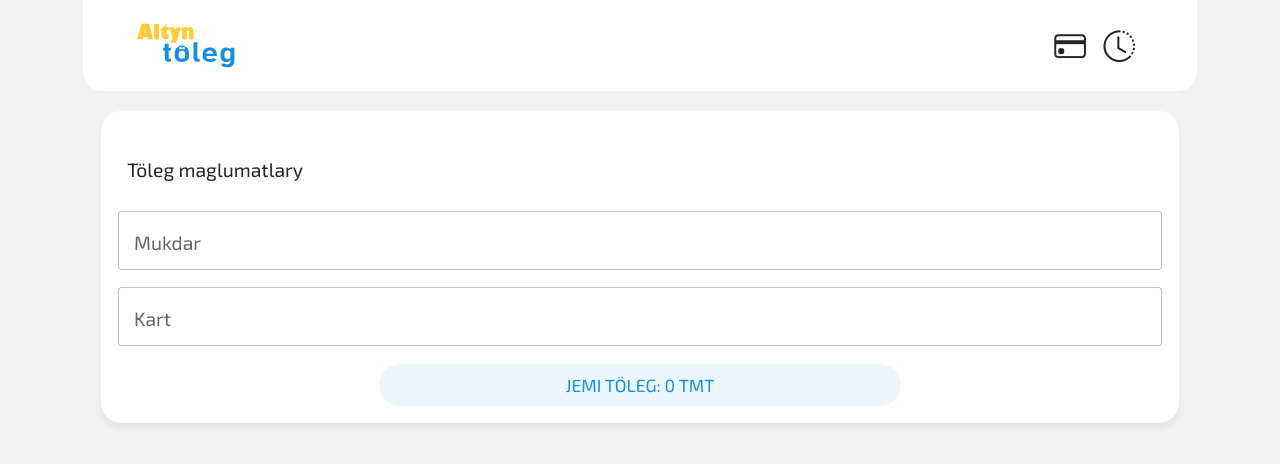
After one commit to neharix/altyn_toleg, a Django app: page /recharge/ in a window 1280 px wide. The commit adds this page. Shown: the top 464 px of the page. Run offline with Django 5.2, Linux system fonts and the light colour scheme; some libraries are stand-ins or nearby versions.

Commit message:
recharge page added

```diff
--- a/main/static/css/floating_input.css
+++ b/main/static/css/floating_input.css
@@ -3,6 +3,7 @@
 }
 
 .floating-label__input {
+    width: 100%;
     display: flex;
     padding: 13px 14px 14px 15px;
     border: none !important;
@@ -70,7 +71,7 @@
 .floating-label__input:hover~.floating-label__outline .floating-label__leading,
 .floating-label__input:hover~.floating-label__outline .floating-label__notch,
 .floating-label__input:hover~.floating-label__outline .floating-label__trailing {
-    border-color: rgba(0, 0, 0, 0.87);
+    border-color: rgba(100, 162, 207, 0.87);
 }
 
 .floating-label.active .floating-label__leading,
@@ -88,7 +89,7 @@
 input:-webkit-autofill+.floating-label__outline .floating-label__leading,
 input:-webkit-autofill+.floating-label__outline .floating-label__notch,
 input:-webkit-autofill+.floating-label__outline .floating-label__trailing {
-    border-color: #6200ee;
+    border-color: #148ee4;
     border-width: 2px;
 }
 
@@ -105,8 +106,8 @@ input:-webkit-autofill+.floating-label__outline .floating-label__notch {
 .floating-label__input:valid~.floating-label__outline .floating-label__label,
 .floating-label__input:focus~.floating-label__outline .floating-label__label,
 input:-webkit-autofill+.floating-label__outline .floating-label__label {
-    color: rgba(98, 0, 238, 0.87);
-    transform: translateY(-21px) scale(0.75);
+    color: rgba(20, 142, 228, 0.87);
+    transform: translateY(-25px) scale(0.75);
 }
 
 input:-webkit-autofill,
@@ -142,15 +143,15 @@ input:-webkit-autofill {
 
 @keyframes shake {
     33.33% {
-        transform: translate3d(8px, -21px, 0) scale(0.75);
+        transform: translate3d(8px, -25px, 0) scale(0.75);
     }
 
     66.33% {
-        transform: translate3d(-2px, -21px, 0) scale(0.75);
+        transform: translate3d(-2px, -25px, 0) scale(0.75);
     }
 
     100% {
-        transform: translate3d(0, -21px, 0) scale(0.75);
+        transform: translate3d(0, -25px, 0) scale(0.75);
     }
 }
 
@@ -171,7 +172,3 @@ form {
     justify-content: center;
     align-items: center;
 }
-
-.hello {
-    color: white
-}
--- a/main/static/css/global.css
+++ b/main/static/css/global.css
@@ -1,4 +1,3 @@
-
 .ml-auto {
     margin-left: auto;
 }
@@ -21,6 +20,28 @@
     background-color: #d1edfc;
     color: #148ee4;
 }
+
 .dots {
     font-size: 1.8rem;
 }
+
+.ico {
+    width: 2.7em;
+    height: 2.7em;
+    border-radius: 10px;
+    background-color: #d7eefb;
+}
+
+.text-align-start {
+    text-align: start;
+}
+
+.btn-none {
+    background-color: transparent;
+    width: 100%;
+    border: none;
+}
+
+.txt-btn {
+    color: #148ee4 !important;
+}
--- a/main/static/css/main.css
+++ b/main/static/css/main.css
@@ -1,3 +1,3 @@
 .border-bottom {
-    border-bottom: 1px solid whitesmoke;
+    border-bottom: 1px solid whitesmoke !important;
 }
--- /dev/null
+++ b/main/static/js/recharge.js
@@ -0,0 +1,91 @@
+let count = document.querySelector("#count");
+let accept_btn = document.querySelector("#accept-btn");
+let cards = document.querySelectorAll("#dialog .my-card");
+let card_input = document.querySelector("#card");
+
+$(document).ready(function() {
+    $('#card').keyup(function(e) {
+        e.preventDefault();
+        var id = $(this).attr('data');
+        var backHeight = $(document).height();
+        var backWidth = $(window).width();
+        $('#back').css({'width':backWidth,'height':backHeight});
+        $('#back').fadeIn(300);
+        $('#back').fadeTo(300,0.8);
+        var winH = $(window).height();
+        var winW = $(window).width();
+        $(id).css('top',  winH/2-$(id).height()/2);
+        $(id).css('left', winW/2-$(id).width()/2);
+        $(id).fadeIn(300);
+        $(".window").show();
+    });
+    $('#card').keydown(function(e) {
+        e.preventDefault();
+        var id = $(this).attr('data');
+        var backHeight = $(document).height();
+        var backWidth = $(window).width();
+        $('#back').css({'width':backWidth,'height':backHeight});
+        $('#back').fadeIn(300);
+        $('#back').fadeTo(300,0.8);
+        var winH = $(window).height();
+        var winW = $(window).width();
+        $(id).css('top',  winH/2-$(id).height()/2);
+        $(id).css('left', winW/2-$(id).width()/2);
+        $(id).fadeIn(300);
+        $(".window").show();
+    });
+    $('#card').click(function(e) {
+        e.preventDefault();
+        var id = $(this).attr('data');
+        var backHeight = $(document).height();
+        var backWidth = $(window).width();
+        $('#back').css({'width':backWidth,'height':backHeight});
+        $('#back').fadeIn(300);
+        $('#back').fadeTo(300,0.8);
+        var winH = $(window).height();
+        var winW = $(window).width();
+        $(id).css('top',  winH/2-$(id).height()/2);
+        $(id).css('left', winW/2-$(id).width()/2);
+        $(id).fadeIn(300);
+        $(".window").show();
+    });
+    $('.window .close').click(function (e) {
+        e.preventDefault();
+        $('#back, .window').hide();
+    });
+    $('#back').click(function () {
+        $(this).hide();
+        $('.window').hide();
+    });
+});
+
+function set_borders(node_list) {
+    for (var i = 0; i < node_list.length; i++) {
+        if (i != node_list.length - 1) {
+            node_list[i].classList.add("border-bottom");
+        }
+    }
+}
+
+set_borders(cards);
+
+function select_card(card_index) {
+    card_input.value = cards[card_index].children[0].children[0].children[1].children[1].children[0].innerHTML + " " + cards[card_index].children[0].children[0].children[1].children[1].children[1].innerHTML
+    card_input.setAttribute("data", cards[card_index].getAttribute("data"));
+    $('#back, .window').hide();
+}
+
+function update_accept_btn_text() {
+    if (count.value == "") {
+        accept_btn.innerHTML = `JEMI TÖLEG: 0 TMT`;
+    } else {
+        accept_btn.innerHTML = `JEMI TÖLEG: ${count.value} TMT`;
+    }
+}
+
+count.onkeyup = update_accept_btn_text;
+count.onkeydown = update_accept_btn_text;
+
+accept_btn.onclick = () => {
+    location.href = `/recharge/${card_input.getAttribute('data')}/${count.value || 0}/`;
+}
--- /dev/null
+++ b/main/templates/views/recharge.html
@@ -0,0 +1,107 @@
+{% extends "layouts/main_layout.html" %}
+{% load static %}
+{% block title %}
+    Hasaby doldurmak
+{% endblock title %}
+{% block head %}
+    <link rel="stylesheet" href="{% static 'css/floating_input.css' %}">
+    <link rel="stylesheet" href="{% static 'css/recharge.css' %}">
+{% endblock head %}
+{% block body %}
+    <div class="px-3">
+        <div class="block p-3">
+            <div class="mx-2 my-4">Töleg maglumatlary</div>
+            <div class="floating-label my-3">
+                <input class="floating-label__input"
+                       type="number"
+                       id="count"
+                       name="count"
+                       autocomplete="off"
+                       required
+                       placeholder=" " />
+                <div class="floating-label__outline">
+                    <div class="floating-label__leading"></div>
+                    <div class="floating-label__notch">
+                        <label class="floating-label__label" for="count">Mukdar</label>
+                    </div>
+                    <div class="floating-label__trailing"></div>
+                </div>
+            </div>
+            <div class="floating-label my-3">
+                <input class="floating-label__input"
+                       type="text"
+                       id="card"
+                       data="#dialog"
+                       name="card"
+                       autocomplete="off"
+                       required
+                       placeholder=" " />
+                <div class="floating-label__outline">
+                    <div class="floating-label__leading"></div>
+                    <div class="floating-label__notch">
+                        <label class="floating-label__label" for="count">Kart</label>
+                    </div>
+                    <div class="floating-label__trailing"></div>
+                </div>
+            </div>
+            <div class="d-flex justify-content-center w-100">
+                <button class="btn button w-50" id="accept-btn">JEMI TÖLEG: 0 TMT</button>
+            </div>
+        </div>
+    </div>
+    <div id="cards">
+        <div id="dialog" class="window p-4">
+            <h4 class="fw-bolder my-2 text-align-start">Kartyňyzy saýlan:</h4>
+            <button class="btn-none my-card" onclick="select_card(0)" data="0">
+                <div class="my-3 ">
+                    <div class="d-flex align-items-center">
+                        <div style="margin-right: 1rem;">
+                            <div class="d-flex justify-content-center align-items-center ico" style="">
+                                <i class="bi bi-credit-card"></i>
+                            </div>
+                        </div>
+                        <div class="w-100">
+                            <div class="d-flex justify-content-between">
+                                <div>Ishmenova Dunyagozel</div>
+                                <div>01/40</div>
+                            </div>
+                            <div class="text-align-start">
+                                <span class="fw-bolder dots">&#x2022;&#x2022;&#x2022;&#x2022; &#x2022;&#x2022;&#x2022;&#x2022; &#x2022;&#x2022;&#x2022;&#x2022;</span> <span>6746</span>
+                            </div>
+                            <div class="text-align-start">Altyn asyr kart (beýleki)</div>
+                        </div>
+                    </div>
+                </div>
+            </button>
+            <button class="btn-none my-card" onclick="select_card(1)" data="1">
+                <div class="my-3 ">
+                    <div class="d-flex align-items-center">
+                        <div style="margin-right: 1rem;">
+                            <div class="d-flex justify-content-center align-items-center ico" style="">
+                                <i class="bi bi-credit-card"></i>
+                            </div>
+                        </div>
+                        <div class="w-100">
+                            <div class="d-flex justify-content-between">
+                                <div>Ishmenova Dunyagozel</div>
+                                <div>01/40</div>
+                            </div>
+                            <div class="text-align-start">
+                                <span class="fw-bolder dots">&#x2022;&#x2022;&#x2022;&#x2022; &#x2022;&#x2022;&#x2022;&#x2022; &#x2022;&#x2022;&#x2022;&#x2022;</span> <span>6746</span>
+                            </div>
+                            <div class="text-align-start">Altyn asyr kart (beýleki)</div>
+                        </div>
+                    </div>
+                </div>
+            </button>
+            <div class="d-flex mt-3 mb-1 justify-content-end align-items-center">
+                <a class="mx-4 txt-btn close" href="#">AÝYR</a>
+                <a class="mx-4 txt-btn" href="{% url 'add_card' %}">TÄZE KART GOŞMAK</a>
+            </div>
+        </div>
+        <div id="back"></div>
+    </div>
+{% endblock body %}
+{% block scripts %}
+    <script src="{% static 'js/recharge.js' %}"></script>
+{% endblock scripts %}
--- a/main/urls.py
+++ b/main/urls.py
@@ -5,4 +5,5 @@ from .views import *
 urlpatterns = [
     path("", main, name="home"),
     path("add_card/", add_card, name="add_card"),
+    path("recharge/", recharge, name="recharge"),
 ]
--- a/main/views.py
+++ b/main/views.py
@@ -12,3 +12,7 @@ def add_card(request: HttpRequest):
         print(request.POST["number"])
         print(request.POST["cardholder"])
     return render(request, "views/add_card.html")
+
+
+def recharge(request: HttpRequest):
+    return render(request, "views/recharge.html")
```
Also changed, not shown: main/static/css/recharge.css (added, +31 -0 lines), main/templates/views/add_card.html (+17 -6 lines), main/templates/views/main.html (+11 -20 lines).
